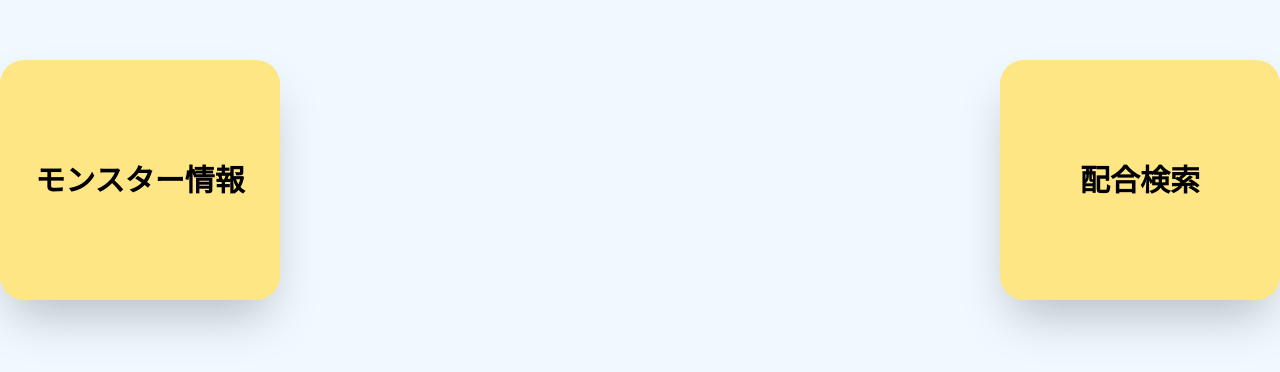
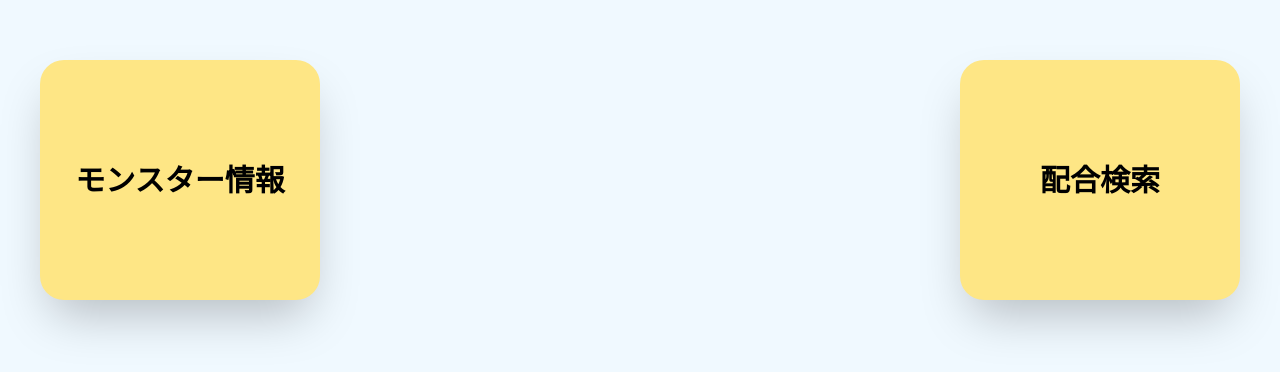
Before and after one commit to tubaki0210/monster_master, a Next.js app: page / in a window 1280 px wide. Shown: the part 220-592 px from the top of the page. Built offline with nearby package versions, Linux system fonts and the light colour scheme.

Commit message:
padding変更

```diff
--- a/src/app/page.tsx
+++ b/src/app/page.tsx
@@ -1,7 +1,7 @@
 import Link from 'next/link';
 export default function Home() {
   return (
-    <div className="font-serif h-screen flex justify-between container items-center mx-auto font-bold py-10">
+    <div className="font-serif h-screen flex justify-between container items-center mx-auto font-bold p-10">
       <Link
         href="/allmonster"
         className="bg-amber-200 w-70 h-60 rounded-3xl text-3xl shadow-2xl"
```
